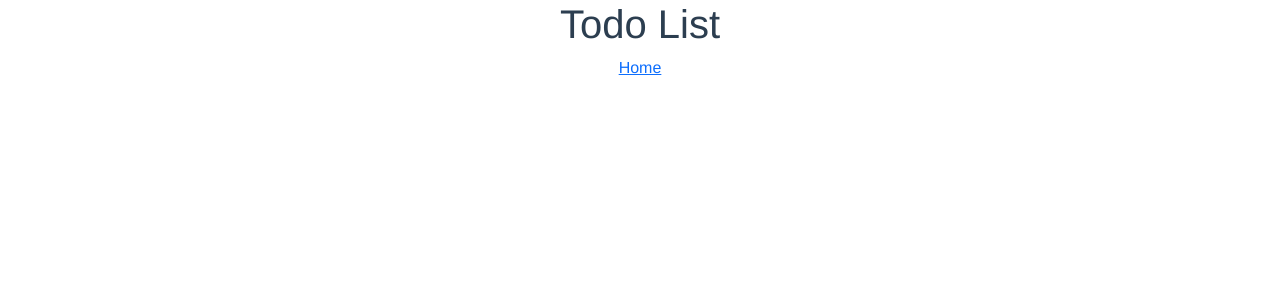
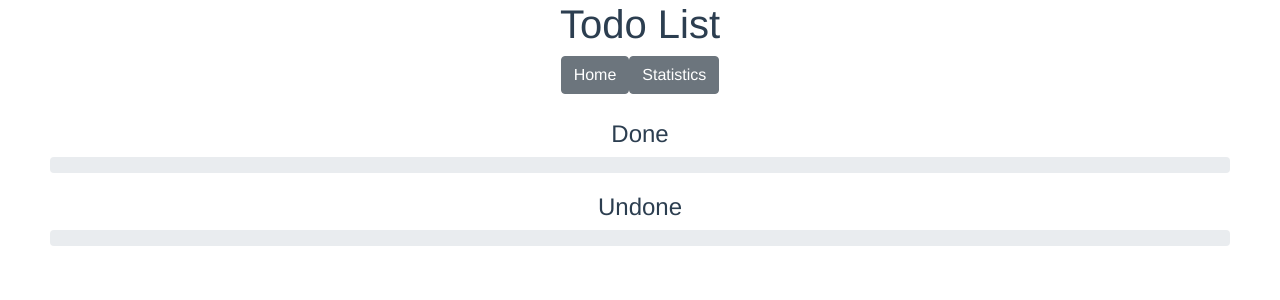
Before and after one commit to david20571015/todo-list, a Vue app: page /#/statistics in a window 1280 px wide. Shown: the top 300 px of the page. Built offline with nearby package versions, Linux system fonts and the light colour scheme.

Commit message:
add: statistics of todos

```diff
--- a/src/App.vue
+++ b/src/App.vue
@@ -5,7 +5,10 @@
 
     <p>
       <router-link to="/">
-        Home
+        <b-button>Home</b-button>
+      </router-link>
+      <router-link to="/statistics">
+        <b-button>Statistics</b-button>
       </router-link>
     </p>
 
--- /dev/null
+++ b/src/components/Statistics.vue
@@ -0,0 +1,44 @@
+<template>
+  <div>
+    <div class="pro-bar">
+      <h4>Done</h4>
+      <b-progress
+        :value="numOfDoneTodos()"
+        :max="numOfTodos()"
+        show-value
+        variant="success"
+      />
+    </div>
+    <div class="pro-bar">
+      <h4>Undone</h4>
+      <b-progress
+        :value="numOfUndoneTodos()"
+        :max="numOfTodos()"
+        show-value
+        variant="warning"
+      />
+    </div>
+  </div>
+</template>
+
+<script>
+export default {
+  methods: {
+    numOfDoneTodos: function () {
+      return this.$store.getters.doneTodos.length;
+    },
+    numOfUndoneTodos: function () {
+      return this.$store.getters.undoneTodos.length;
+    },
+    numOfTodos: function () {
+      return this.numOfDoneTodos() + this.numOfUndoneTodos();
+    },
+  },
+};
+</script>
+
+<style>
+.pro-bar {
+  padding: 10px 50px;
+}
+</style>
--- a/src/data/store.js
+++ b/src/data/store.js
@@ -20,13 +20,21 @@ const store = new Vuex.Store({
     updateTitle(state, { index, title }) {
       console.log(index, title);
       state.todos[index].title = title;
-    }
+    },
   },
   actions: {
     removeTodo({ commit }, index) {
       commit("removeTodoEntry", index);
     },
   },
+  getters: {
+    doneTodos: (state) => {
+      return state.todos.filter((todo) => todo.done);
+    },
+    undoneTodos: (state) => {
+      return state.todos.filter((todo) => !todo.done);
+    },
+  },
 });
 
 export default store;
--- a/src/main.js
+++ b/src/main.js
@@ -7,6 +7,7 @@ import "bootstrap/dist/css/bootstrap.css";
 import "bootstrap-vue/dist/bootstrap-vue.css";
 
 import TodoList from "./components/TodoList.vue";
+import Statistics from "./components/Statistics.vue";
 import store from "./data/store";
 
 Vue.use(VueRouter);
@@ -15,7 +16,10 @@ Vue.use(BootstrapVueIcons);
 
 Vue.config.productionTip = false;
 
-const routes = [{ path: "/", component: TodoList }];
+const routes = [
+  { path: "/", component: TodoList },
+  { path: "/statistics", component: Statistics }
+];
 
 const router = new VueRouter({ routes });
 
```
